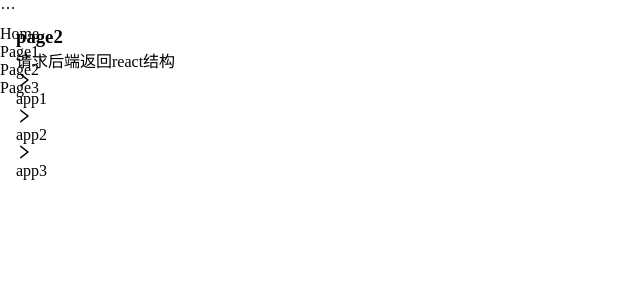
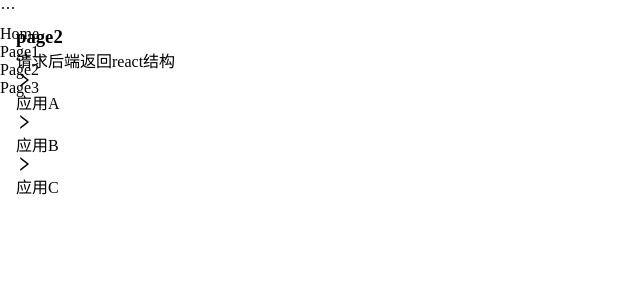
Before and after one commit to songqy/vite-react-demo, a React (Vite) app: page /page2 in a window 1280 px wide. Shown: the top 300 px of the page, without its empty margins (0-640 px from the left). Built offline with nearby package versions, Linux system fonts and the light colour scheme.

Commit message:
feat: 修改api

```diff
--- a/src/components/plugin-loader/index.tsx
+++ b/src/components/plugin-loader/index.tsx
@@ -4,16 +4,18 @@ import { UIKitComponent } from '@nebulare/loader';
 export interface PluginLoaderProps {
   header: string;
   appId: string;
+  enviromentId: string;
+  moduleKey: string;
 }
 
-const applicationId = 't1';
+const applicationId = 'test-a';
 
 const PluginLoader = (props: PluginLoaderProps) => {
-  const { header, appId } = props;
+  const { header, appId, enviromentId, moduleKey } = props;
   return (
     <ItemPanel header={header}>
       <UIKitComponent
-        api={`/api2/v1/apps/${applicationId}/${appId}/enviromentId/functions/key`}
+        api={`/api2/v1/apps/${applicationId}/${appId}/${enviromentId}/functions/${moduleKey}`}
         appKey={appId}
       />
     </ItemPanel>
--- a/src/pages/Page2/index.tsx
+++ b/src/pages/Page2/index.tsx
@@ -2,18 +2,24 @@ import PluginLoader from '@/components/plugin-loader';
 
 const plugins = [
   {
-    header: 'app1',
+    header: '应用A',
     appId: 'app1',
+    enviromentId: 'env2',
+    moduleKey: 'item-panel-key',
     key: '1',
   },
   {
-    header: 'app2',
+    header: '应用B',
     appId: 'app2',
+    enviromentId: 'env1',
+    moduleKey: 'item-panel-key',
     key: '2',
   },
   {
-    header: 'app3',
-    appId: 'app3',
+    header: '应用C',
+    appId: 'app2',
+    enviromentId: 'env1',
+    moduleKey: 'item-panel-key',
     key: '3',
   },
 ];
@@ -23,8 +29,14 @@ const Page2 = () => {
     <div>
       <h3>page2</h3>
       <div>请求后端返回react结构</div>
-      {plugins.map(({ header, appId, key }) => (
-        <PluginLoader header={header} appId={appId} key={key} />
+      {plugins.map(({ header, appId, enviromentId, key, moduleKey }) => (
+        <PluginLoader
+          header={header}
+          appId={appId}
+          enviromentId={enviromentId}
+          moduleKey={moduleKey}
+          key={key}
+        />
       ))}
     </div>
   );
```
